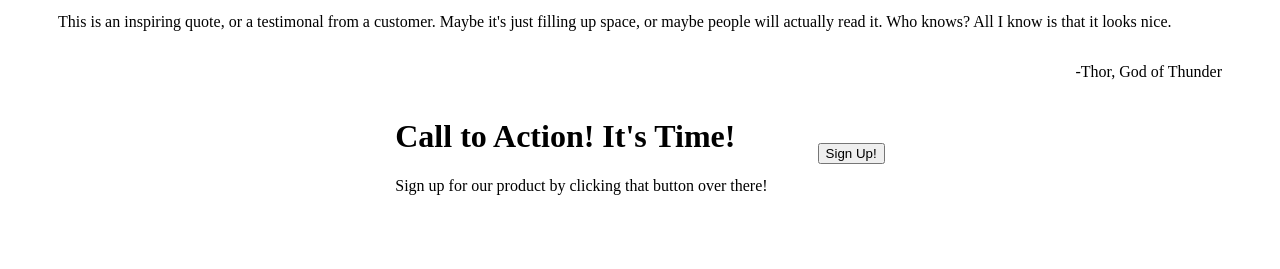
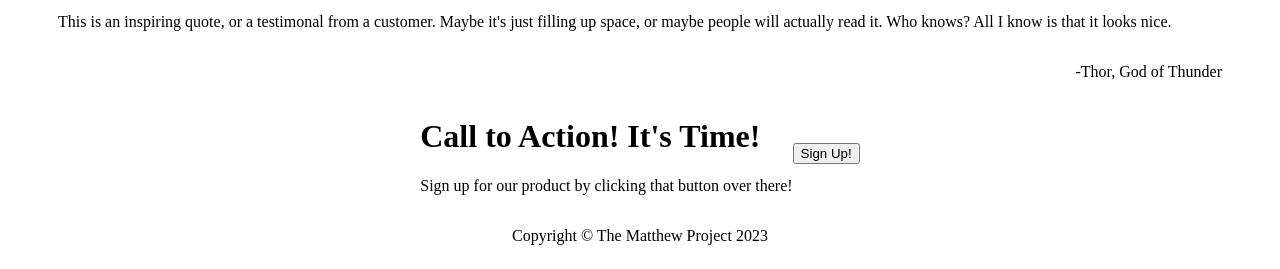
Before and after one commit to MatthewAaronGarza/odin-landing-page, a plain HTML site: page index.html in a window 1280 px wide. Shown: the part 837-1106 px from the top of the page. Before the commit the page ends 1056 px from the top, so only its background shows below. Drawn offline with Linux system fonts and the light colour scheme.

Commit message:
added footer

```diff
--- a/index.html
+++ b/index.html
@@ -116,6 +116,11 @@
         </div>
         <div class="footer">
             <!-- add footer content here -->
+
+            <div class="footer-wrapper">
+                <p>Copyright &copy; The Matthew Project 2023</p>
+            </div>
+
         </div>
 
     </div>
--- a/style.css
+++ b/style.css
@@ -53,5 +53,11 @@
     display: flex;
     justify-content: center;
     align-items: center;
-    gap: 50px;
+
 }
+
+.footer-wrapper{
+    display: flex;
+    justify-content: center;
+    align-items: center;
+}
```
